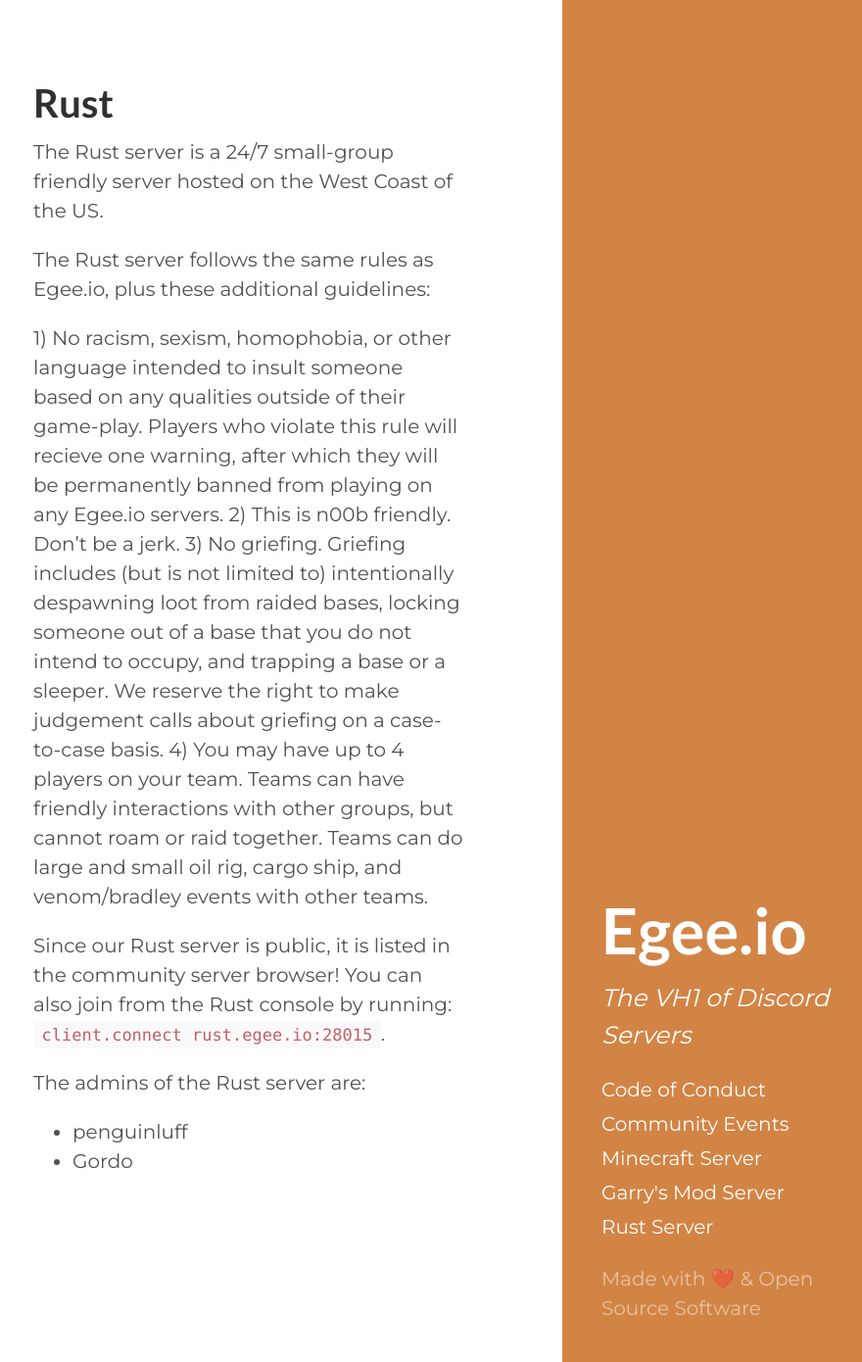
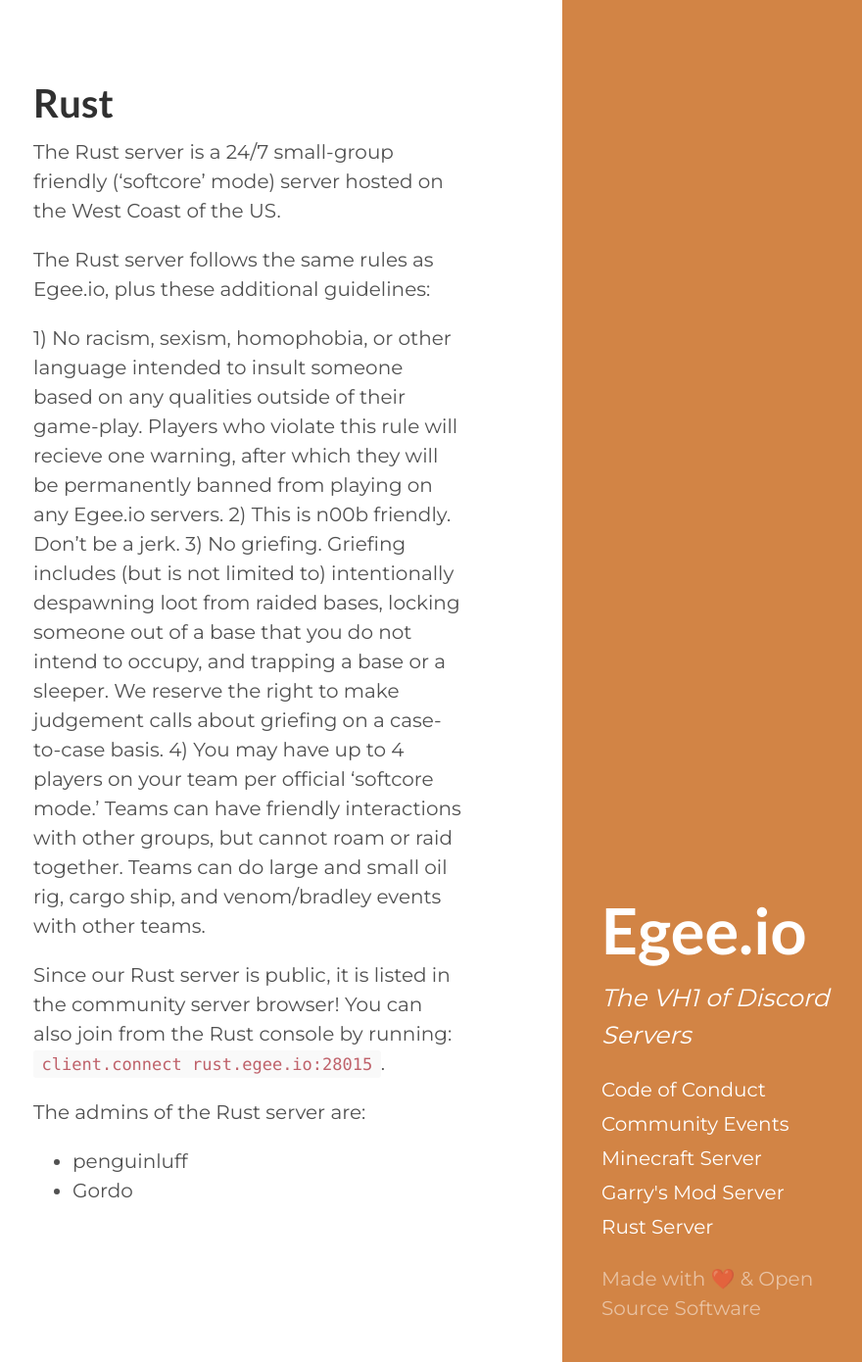
Before and after one commit to penguinluff/egee-io, a Jekyll site: the page built from rust.md, in a window 1280 px wide and 1390 px high. Shown: the whole window at 98% size, without its empty margins (346-1226 px from the left). Built offline with Jekyll 4.4.1, drawn with Linux system fonts in a browser that asks for light colours.

Commit message:
Update rust.md
Added language for "Softcore Mode"

```diff
--- a/rust.md
+++ b/rust.md
@@ -3,14 +3,14 @@ title: Rust
 layout: page
 ---
 
-The Rust server is a 24/7 small-group friendly server hosted on the West Coast of the US.
+The Rust server is a 24/7 small-group friendly ('softcore' mode) server hosted on the West Coast of the US.
 
 The Rust server follows the same rules as Egee.io, plus these additional guidelines:
 
 1) No racism, sexism, homophobia, or other language intended to insult someone based on any qualities outside of their game-play. Players who violate this rule will recieve one warning, after which they will be permanently banned from playing on any Egee.io servers.
 2) This is n00b friendly. Don't be a jerk.
 3) No griefing. Griefing includes (but is not limited to) intentionally despawning loot from raided bases, locking someone out of a base that you do not intend to occupy, and trapping a base or a sleeper. We reserve the right to make judgement calls about griefing on a case-to-case basis.
-4) You may have up to 4 players on your team. Teams can have friendly interactions with other groups, but cannot roam or raid together. Teams can do large and small oil rig, cargo ship, and venom/bradley events with other teams.
+4) You may have up to 4 players on your team per official 'softcore mode.' Teams can have friendly interactions with other groups, but cannot roam or raid together. Teams can do large and small oil rig, cargo ship, and venom/bradley events with other teams.
 
 Since our Rust server is public, it is listed in the community server browser!
 You can also join from the Rust console by running: `client.connect rust.egee.io:28015`.
```
